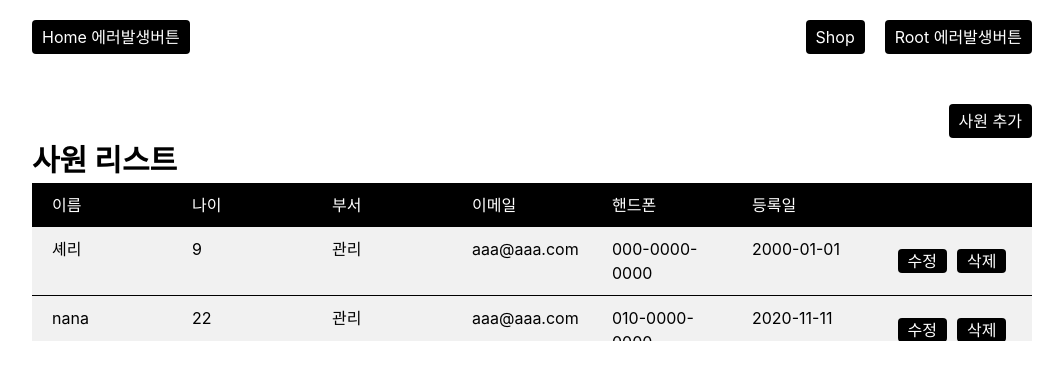
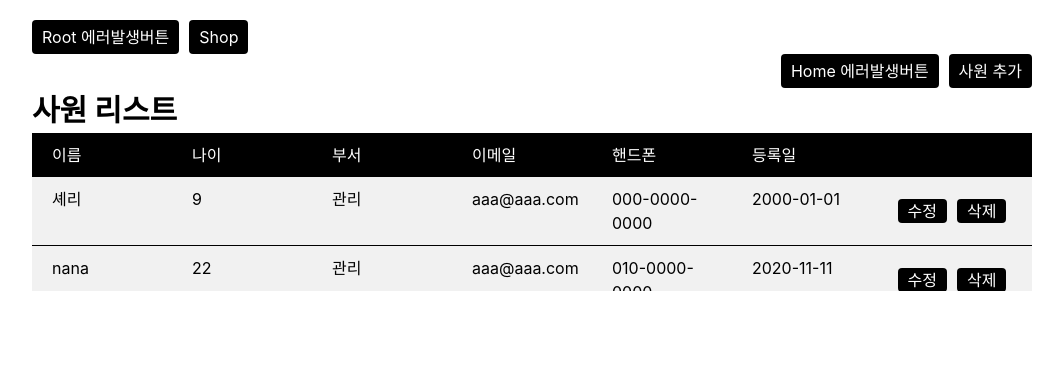
Before and after one commit to che-ri/reacthookform_reactquery, a React (Create React App) app: page / in a window 1280 px wide. Shown: the top 380 px of the page, without its empty margins (108-1171 px from the left). Built offline with nearby package versions, Linux system fonts and the light colour scheme; data requests are answered from the project's data file.

Commit message:
refactor ::: button 컴포넌트 빼기

```diff
--- a/src/App.jsx
+++ b/src/App.jsx
@@ -6,34 +6,18 @@
 import SuspenseFallBack from "./shared/SuspenseFallBack";
 import ErrorFallBack from "./shared/ErrorFallBack";
 import Layout from "./shared/Layout";
-import ErrorComponent from "./shared/ErrorComponent";
-import ShopOpenButton from "./components/ShopOpenButton";
-import ShopModal from "./components/ShopModal";
+
 import Router from "./Router";
 import { BrowserRouter } from "react-router-dom";
 
 export default function App() {
-    const [shop_open, setShopOpen] = React.useState(false);
-
-    function closeShop() {
-        setShopOpen(false);
-    }
-
-    function showShop() {
-        setShopOpen(true);
-    }
     return (
         <BrowserRouter>
             <React.Suspense fallback={<SuspenseFallBack />}>
                 <ErrorBoundary FallbackComponent={ErrorFallBack}>
                     <Layout>
-                        <div className="absolute right-[0px] flex gap-[20px] w-max h-max">
-                            <ShopOpenButton showShop={showShop} />
-                            <ErrorComponent button_text="Root 에러발생버튼" />
-                        </div>
                         <Router />
                     </Layout>
-                    <ShopModal is_open={shop_open} closeModal={closeShop} />
                 </ErrorBoundary>
             </React.Suspense>
         </BrowserRouter>
--- a/src/components/Home/index.jsx
+++ b/src/components/Home/index.jsx
@@ -2,6 +2,9 @@
 import { useMutation, useQuery, useQueryClient } from "react-query";
 import { useNavigate } from "react-router-dom";
 import { delEmp, editEmp, getEmp } from "../../api";
+
+//components
+import Button from "../../shared/Button";
 import ErrorComponent from "../../shared/ErrorComponent";
 import List from "./List";
 
@@ -45,14 +48,9 @@
 
     return (
         <div className="w-full h-full flex flex-col items-center">
-            <ErrorComponent button_text="Home 에러발생버튼" />
-            <div className="flex w-full justify-end">
-                <button
-                    onClick={goWritePage}
-                    className="h-max w-max bg-black text-white py-[5px] px-[10px] rounded"
-                >
-                    사원 추가
-                </button>
+            <div className="flex gap-[10px] w-full justify-end">
+                <ErrorComponent button_text="Home 에러발생버튼" />
+                <Button onClick={goWritePage}>사원 추가</Button>
             </div>
             <List data={data} handleEdit={handleEdit} handleDel={handleDel} />
         </div>
--- /dev/null
+++ b/src/shared/Button.jsx
@@ -0,0 +1,12 @@
+import React from "react";
+
+export default function Button({ onClick, children }) {
+    return (
+        <button
+            onClick={onClick}
+            className="h-max w-max bg-black text-white py-[5px] px-[10px] rounded"
+        >
+            {children}
+        </button>
+    );
+}
--- a/src/shared/ErrorComponent.jsx
+++ b/src/shared/ErrorComponent.jsx
@@ -1,5 +1,6 @@
 import React from "react";
 import Bomb from "./Bomb";
+import Button from "./Button";
 
 export default function ErrorComponent({ button_text = "" }) {
     const [error, setError] = React.useState(false);
@@ -7,13 +8,13 @@
         setError(!error);
     }
     return (
-        <div className="flex justify-start w-full mb-[50px]">
-            <button
+        <div>
+            <Button
                 className="bg-black px-[10px] py-[5px] text-white rounded"
                 onClick={onClickError}
             >
                 {button_text}
-            </button>
+            </Button>
             {error && <Bomb />}
         </div>
     );
--- /dev/null
+++ b/src/shared/Header.jsx
@@ -0,0 +1,24 @@
+import React from "react";
+
+import ErrorComponent from "./ErrorComponent";
+import ShopOpenButton from "../components/ShopOpenButton";
+import ShopModal from "../components/ShopModal";
+
+export default function Header() {
+    const [shop_open, setShopOpen] = React.useState(false);
+
+    function showShop() {
+        setShopOpen(true);
+    }
+
+    function closeShop() {
+        setShopOpen(false);
+    }
+    return (
+        <div className="flex gap-[10px]">
+            <ErrorComponent button_text="Root 에러발생버튼" />
+            <ShopOpenButton showShop={showShop} />
+            <ShopModal is_open={shop_open} closeModal={closeShop} />
+        </div>
+    );
+}
--- a/src/shared/Layout.jsx
+++ b/src/shared/Layout.jsx
@@ -1,9 +1,11 @@
 import React from "react";
+import Header from "./Header";
 
 export default function Layout({ children }) {
     return (
         <div className="h-[100vh] w-[100vw] flex justify-center">
             <div className="h-[100%] max-w-[1000px] w-full py-[20px] relative">
+                <Header />
                 {children}
             </div>
         </div>
```
